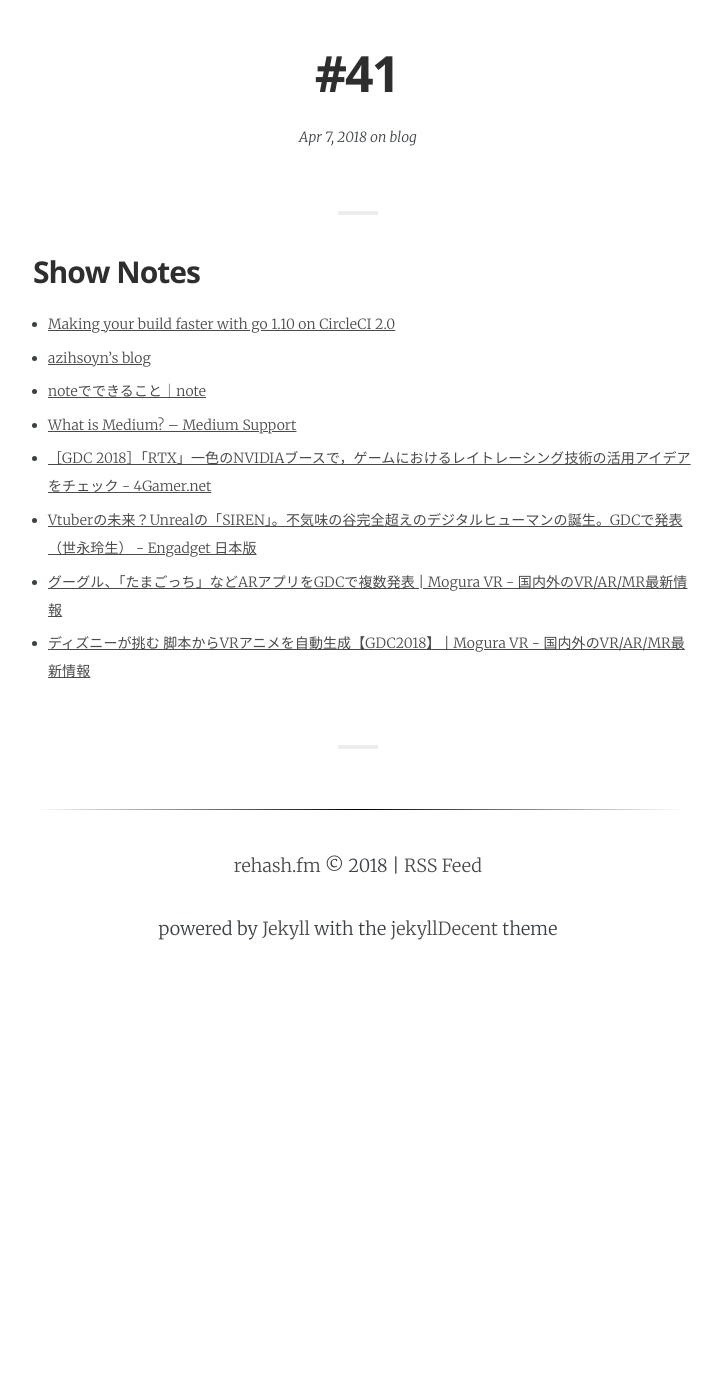
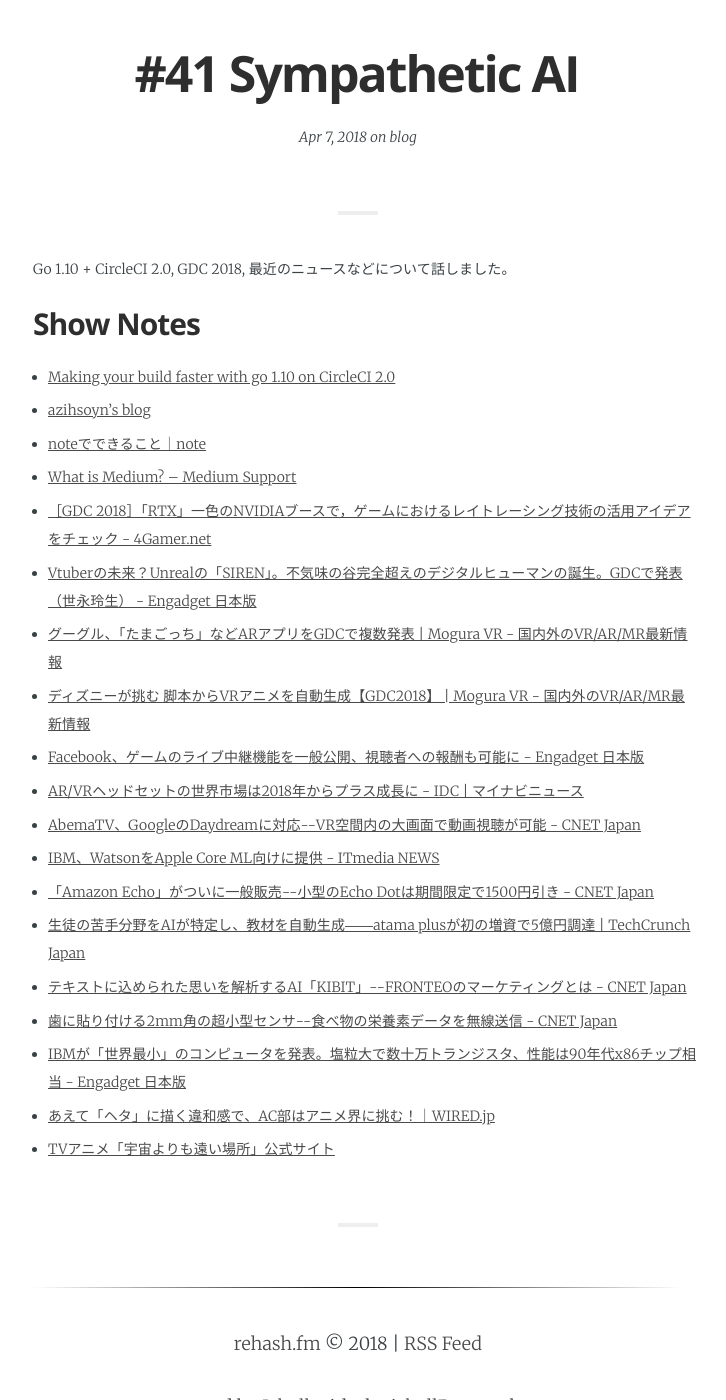
Before and after one commit to rehashfm/rehash.fm, a Jekyll site: the page built from _posts/2018-04-08-41.md, in a window 1280 px wide and 1400 px high, scrolled down 345 px. Shown: the whole window, without its empty margins (282-1008 px from the left). Built offline with Jekyll 4.4.1, drawn with Linux system fonts in a browser that asks for light colours; some web fonts are replaced; before the commit the page ends 1290 px from its top, so only the background shows below that.

Commit message:
add title

```diff
--- a/_posts/2018-04-08-41.md
+++ b/_posts/2018-04-08-41.md
@@ -1,12 +1,13 @@
 ---
 layout:            post
-title:             "#41"
+title:             "#41 Sympathetic AI"
 date:              2018-04-08 07:00:00 +0900
 tags:              blog
 category:          Blog
 author:            smile-0yen,azihsoyn
-excerpt:
+excerpt:           Go 1.10 + CircleCI 2.0, GDC 2018, 最近のニュースなどについて話しました。
 ---
+Go 1.10 + CircleCI 2.0, GDC 2018, 最近のニュースなどについて話しました。
 
 ## Show Notes
 - [Making your build faster with go 1\.10 on CircleCI 2\.0](https://medium.com/@azihsoyn/making-your-build-faster-with-go-1-10-on-circleci-2-0-915fea0ef867){:target="_blank"}
@@ -17,3 +18,14 @@
 - [Vtuberの未来？Unrealの「SIREN」。不気味の谷完全超えのデジタルヒューマンの誕生。GDCで発表（世永玲生） \- Engadget 日本版](https://japanese.engadget.com/2018/03/22/vtuber-unreal-siren-gdc/){:target="_blank"}
 - [グーグル、「たまごっち」などARアプリをGDCで複数発表 \| Mogura VR \- 国内外のVR/AR/MR最新情報](http://www.moguravr.com/google-arcore-gdc2018/){:target="_blank"}
 - [ディズニーが挑む 脚本からVRアニメを自動生成【GDC2018】 \| Mogura VR \- 国内外のVR/AR/MR最新情報](http://www.moguravr.com/disney-vr-animation/){:target="_blank"}
+- [Facebook、ゲームのライブ中継機能を一般公開、視聴者への報酬も可能に \- Engadget 日本版](https://japanese.engadget.com/2018/03/19/facebook/){:target="_blank"}
+- [AR/VRヘッドセットの世界市場は2018年からプラス成長に \- IDC \| マイナビニュース](https://news.mynavi.jp/article/20180330-608758/){:target="_blank"}
+- [AbemaTV、GoogleのDaydreamに対応\-\-VR空間内の大画面で動画視聴が可能 \- CNET Japan](https://japan.cnet.com/article/35116917/){:target="_blank"}
+- [IBM、WatsonをApple Core ML向けに提供 \- ITmedia NEWS](http://www.itmedia.co.jp/news/articles/1803/21/news023.html){:target="_blank"}
+- [「Amazon Echo」がついに一般販売\-\-小型のEcho Dotは期間限定で1500円引き \- CNET Japan](https://japan.cnet.com/article/35116924/){:target="_blank"}
+- [生徒の苦手分野をAIが特定し、教材を自動生成――atama plusが初の増資で5億円調達 \| TechCrunch Japan](https://jp.techcrunch.com/2018/03/26/atama-plus-fundrasing/){:target="_blank"}
+- [テキストに込められた思いを解析するAI「KIBIT」\-\-FRONTEOのマーケティングとは \- CNET Japan](https://japan.cnet.com/article/35115620/){:target="_blank"}
+- [歯に貼り付ける2mm角の超小型センサ\-\-食べ物の栄養素データを無線送信 \- CNET Japan](https://japan.cnet.com/article/35116691/){:target="_blank"}
+- [IBMが「世界最小」のコンピュータを発表。塩粒大で数十万トランジスタ、性能は90年代x86チップ相当 \- Engadget 日本版](https://japanese.engadget.com/2018/03/21/ibm/){:target="_blank"}
+- [あえて「ヘタ」に描く違和感で、AC部はアニメ界に挑む！｜WIRED\.jp](https://wired.jp/2018/03/24/cha-wacom-05/){:target="_blank"}
+- [TVアニメ「宇宙よりも遠い場所」公式サイト](http://yorimoi.com/){:target="_blank"}
```
